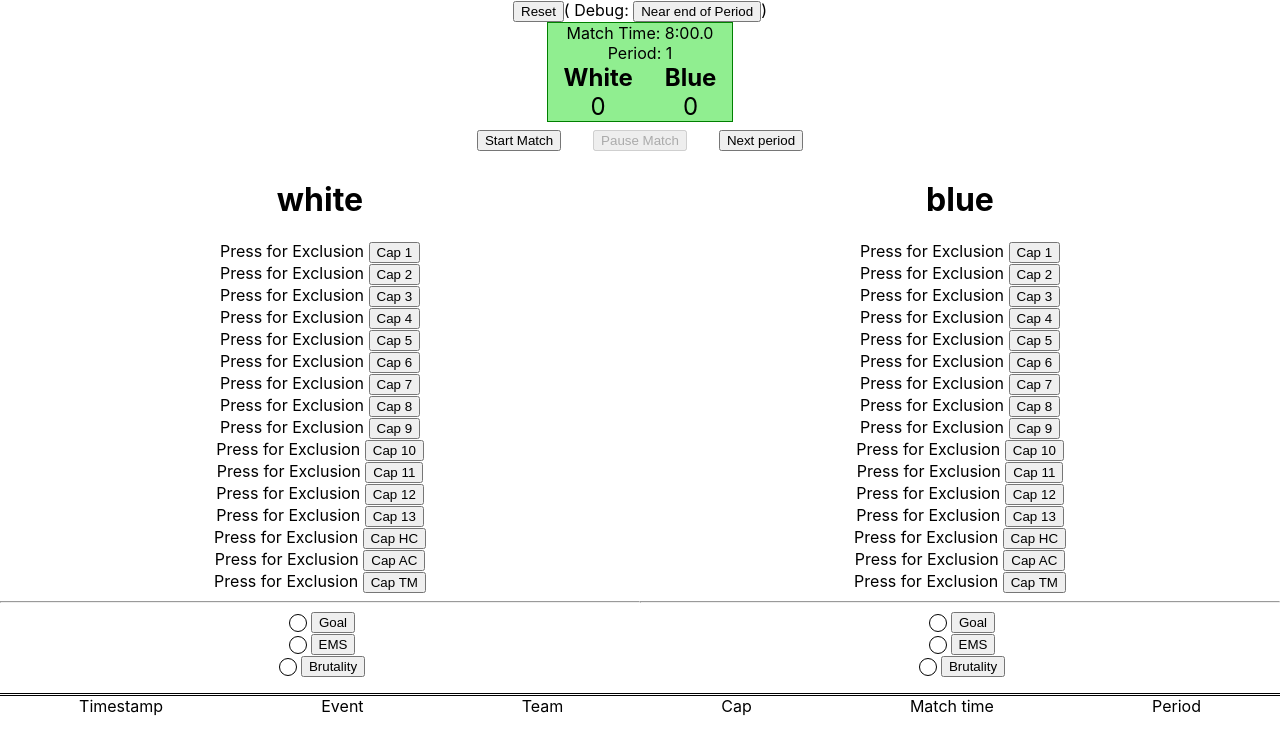
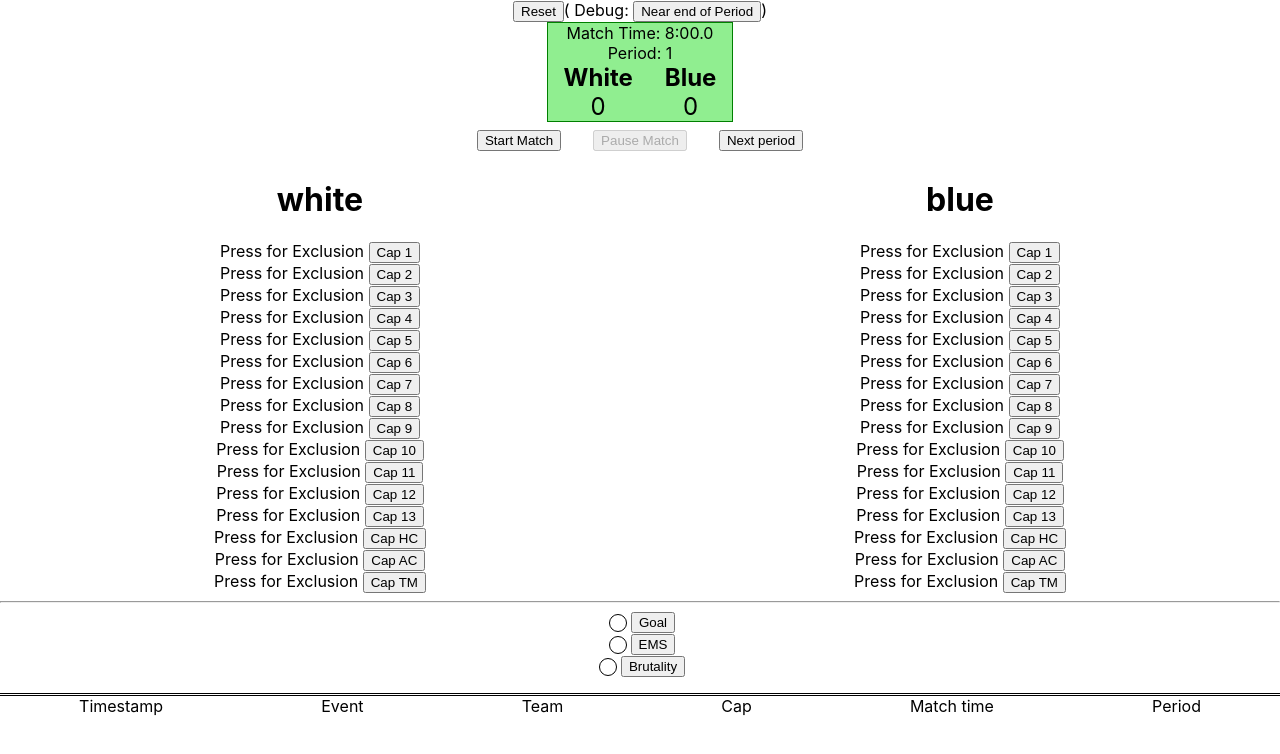
Before and after one commit to thecodeite/water-polo-scoreboard, a React (Create React App) app: page / in a window 1280 px wide. Shown: the top 754 px of the page. Built offline with nearby package versions, Linux system fonts and the light colour scheme.

Commit message:
Single set of event buttons

```diff
--- a/src/App.tsx
+++ b/src/App.tsx
@@ -35,7 +35,7 @@ function App() {
       </div>
       <ScorerScreen globalState={globalState} />
       <GlobalControls globalState={globalState} addEvent={addEvent} />
-      <TeamControls globalState={globalState} addEvent={addEvent} />
+      <TeamControls addEvent={addEvent} />
       <EventLog events={eventsWithMatchTime} />
       {/* <pre>{JSON.stringify(globalState, null, '  ')}</pre> */}
     </div>
--- /dev/null
+++ b/src/components/TeamControls.scss
@@ -0,0 +1,8 @@
+.TeamControls {
+  &-split {
+    display: flex;
+    & > * {
+      flex-grow: 1;
+    }
+  }
+}
--- a/src/components/TeamControls.tsx
+++ b/src/components/TeamControls.tsx
@@ -1,18 +1,20 @@
-import React, { useState } from 'react';
+import React, { Dispatch, SetStateAction, useState } from 'react';
 import { capExclusion, capReplacement as capEms, goalScored, capBrutality } from '../events';
 import { Led } from './Led';
 
-export function TeamControls({
-  globalState,
-  addEvent,
-}: {
-  globalState: GlobalState;
-  addEvent: (newEvent: GameEvent) => void;
-}) {
+import './TeamControls.scss';
+
+export function TeamControls({ addEvent }: { addEvent: (newEvent: GameEvent) => void }) {
+  const [multiEvent, setMultiEvent] = useState<MultiEvent>('');
+
   return (
     <div className="TeamControls">
-      <SingleTeamControls team="white" globalState={globalState} addEvent={addEvent} />
-      <SingleTeamControls team="blue" globalState={globalState} addEvent={addEvent} />
+      <div className="TeamControls-split">
+        <SingleTeamControls multiEvent={multiEvent} setMultiEvent={setMultiEvent} team="white" addEvent={addEvent} />
+        <SingleTeamControls multiEvent={multiEvent} setMultiEvent={setMultiEvent} team="blue" addEvent={addEvent} />
+      </div>
+      <hr />
+      <EventControls multiEvent={multiEvent} setMultiEvent={setMultiEvent} />
     </div>
   );
 }
@@ -22,16 +24,16 @@ const caps = ['1', '2', '3', '4', '5', '6', '7', '8', '9', '10', '11', '12', '13
 type MultiEvent = '' | 'goal' | 'ems' | 'brutality';
 
 function SingleTeamControls({
-  globalState,
   addEvent,
   team,
+  multiEvent,
+  setMultiEvent,
 }: {
-  globalState: GlobalState;
   addEvent: (newEvent: GameEvent) => void;
   team: Team;
+  multiEvent: string;
+  setMultiEvent: Dispatch<SetStateAction<MultiEvent>>;
 }) {
-  const [multiEvent, setMultiEvent] = useState<MultiEvent>('');
-
   const tapCap = (cap: string) => {
     if (multiEvent === '') {
       addEvent(capExclusion(team, cap));
@@ -64,7 +66,19 @@ function SingleTeamControls({
           </div>
         ))}
       </div>
-      <hr />
+    </div>
+  );
+}
+
+function EventControls({
+  multiEvent,
+  setMultiEvent,
+}: {
+  multiEvent: string;
+  setMultiEvent: Dispatch<SetStateAction<MultiEvent>>;
+}) {
+  return (
+    <div className="EventControls">
       <div>
         <Led on={multiEvent === 'goal'} />
         <button onClick={() => setMultiEvent((existing) => (existing !== 'goal' ? 'goal' : ''))}>Goal</button>
--- a/src/index.scss
+++ b/src/index.scss
@@ -9,10 +9,3 @@ body {
 code {
   font-family: source-code-pro, Menlo, Monaco, Consolas, 'Courier New', monospace;
 }
-
-.TeamControls {
-  display: flex;
-  & > * {
-    flex-grow: 1;
-  }
-}
```
